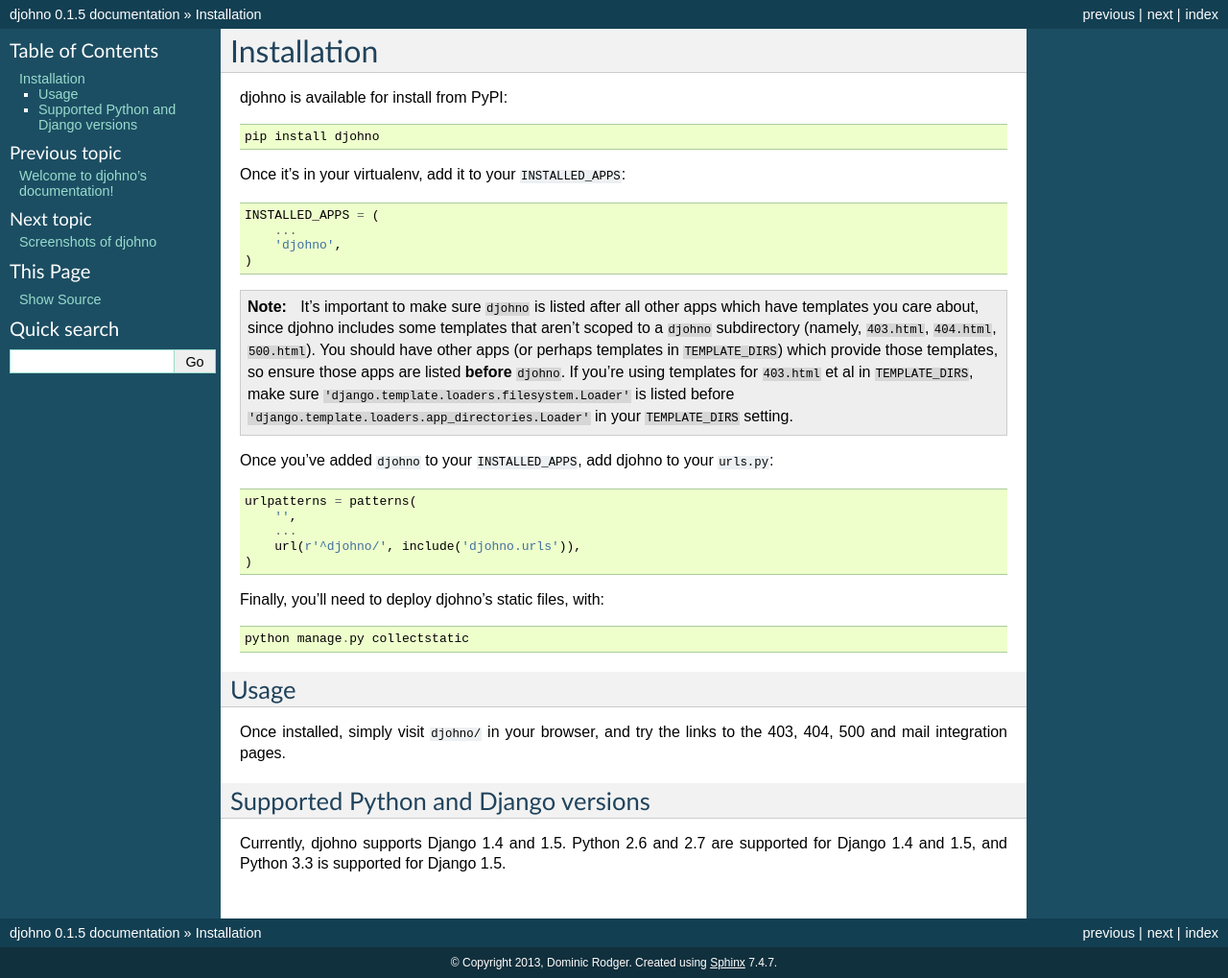
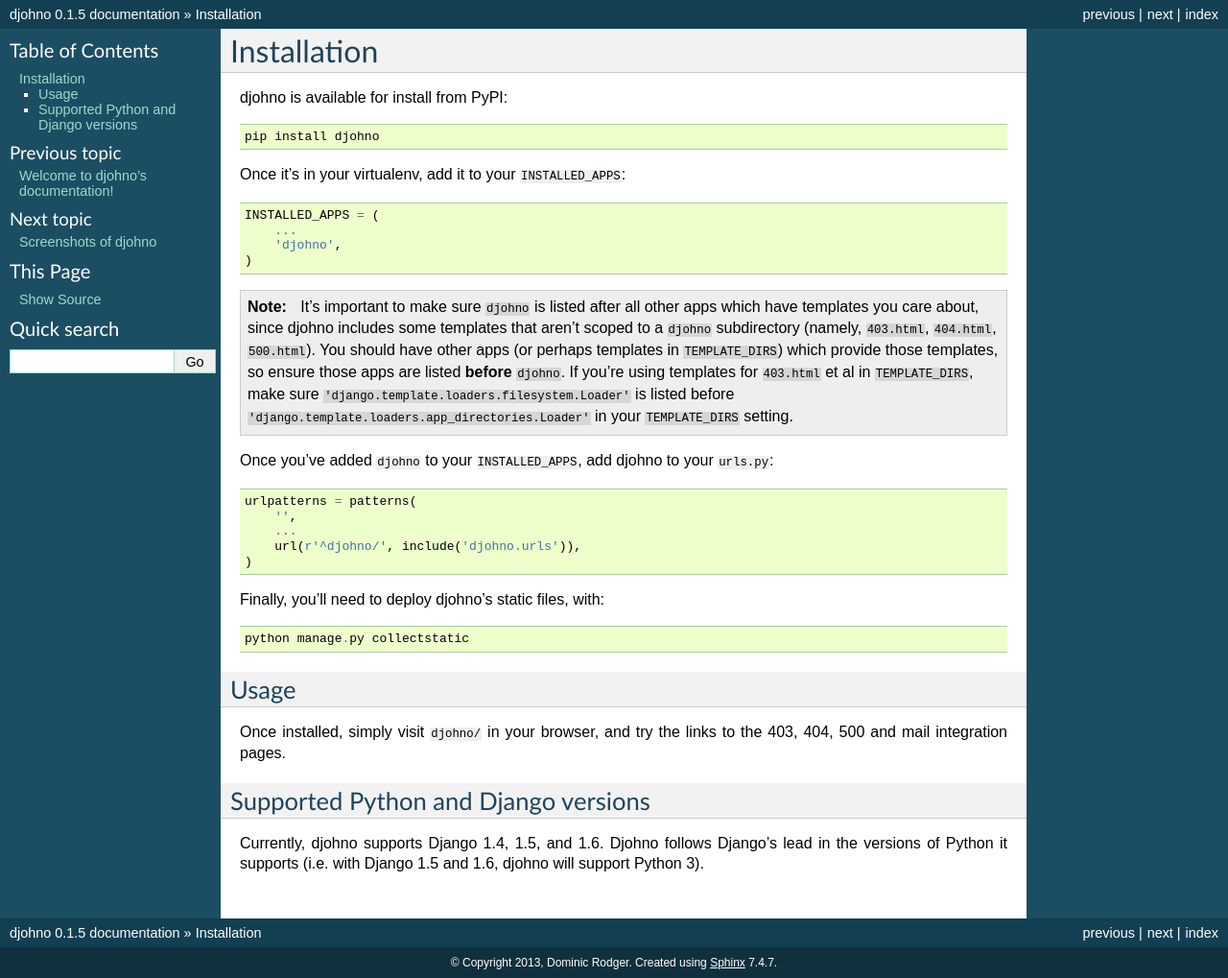
Before and after one commit to dominicrodger/djohno, a Sphinx documentation site: the page built from docs/installation.rst, in a window 1280 px wide. Shown: the whole page at 96% size. Built offline with Sphinx 7.4.7, drawn with Linux system fonts in a browser that asks for light colours.

Commit message:
Notes about Django 1.6 support

```diff
--- a/docs/installation.rst
+++ b/docs/installation.rst
@@ -48,6 +48,6 @@
 Supported Python and Django versions
 ------------------------------------
 
-Currently, djohno supports Django 1.4 and 1.5. Python 2.6 and 2.7 are
-supported for Django 1.4 and 1.5, and Python 3.3 is supported for
-Django 1.5.
+Currently, djohno supports Django 1.4, 1.5, and 1.6. Djohno follows
+Django's lead in the versions of Python it supports (i.e. with Django
+1.5 and 1.6, djohno will support Python 3).
```
Also changed, not shown: docs/release_notes.rst (+7 -0 lines).
